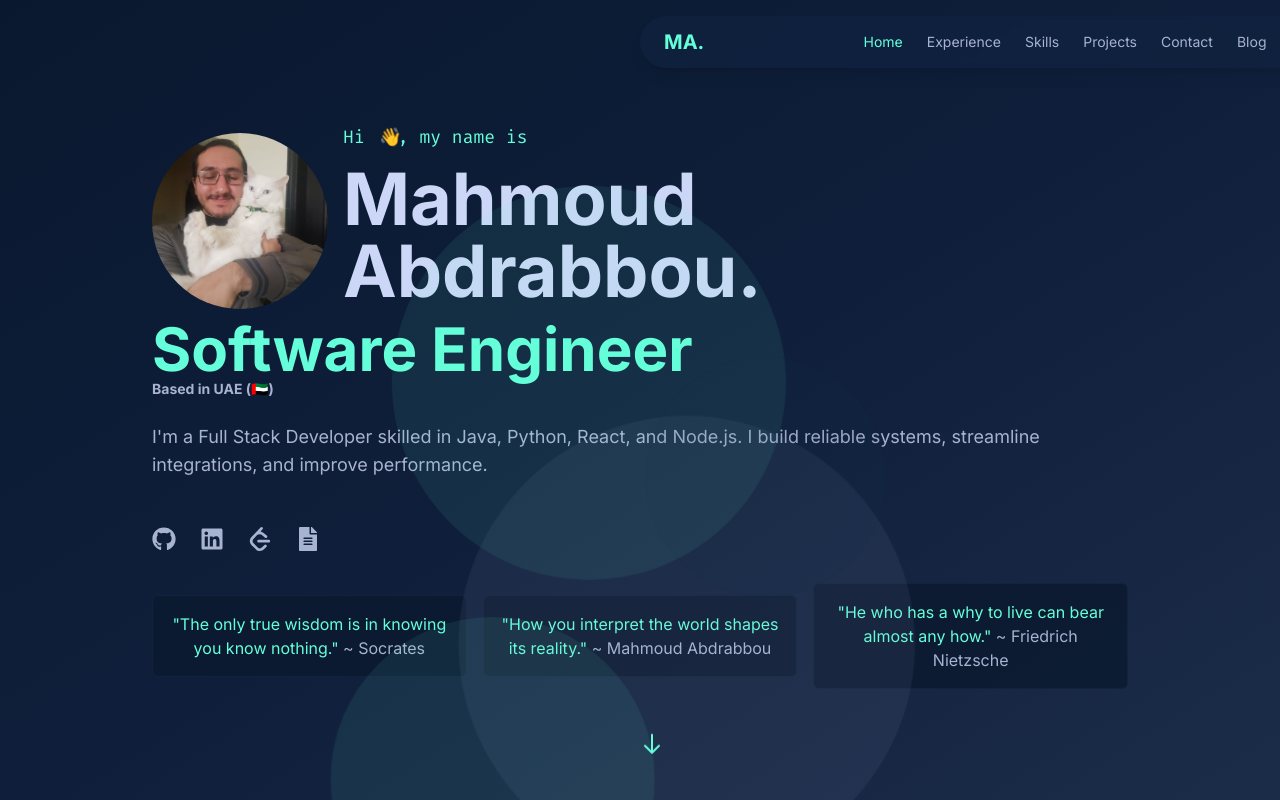
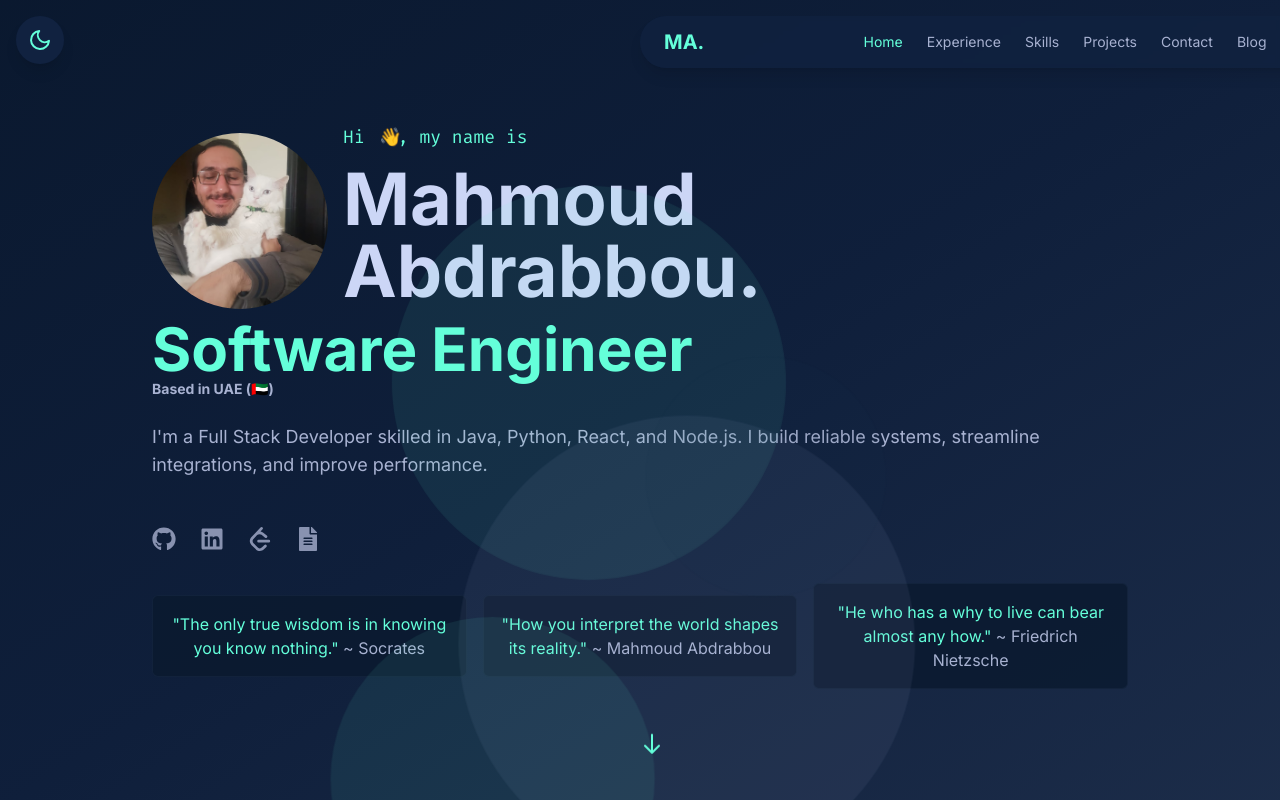
Before and after one commit to Eng-M-Abdrabbou/Portfolio-NEXT.JS, a Next.js app: page / in a window 1280 px wide. Shown: the top 800 px of the page. Built offline with nearby package versions, Linux system fonts and the light colour scheme.

Commit message:
feat: 🖼️ Dark and Light theme

```diff
--- /dev/null
+++ b/src/app/components/ThemeToggle.tsx
@@ -0,0 +1,92 @@
+'use client';
+
+import { useState, useEffect } from 'react';
+
+const ThemeToggle = () => {
+  const [theme, setTheme] = useState('dark');
+
+  console.log('ThemeToggle component rendering'); // Debug log outside effect
+
+  useEffect(() => {
+    // Read theme from localStorage on mount
+    const storedTheme = localStorage.getItem('theme');
+    console.log('ThemeToggle mounted. Stored theme:', storedTheme); // Debug log inside effect
+    if (storedTheme) {
+      setTheme(storedTheme);
+      document.documentElement.setAttribute('data-theme', storedTheme);
+    } else {
+      // Default to dark theme if no theme is found in localStorage
+      document.documentElement.setAttribute('data-theme', 'dark');
+    }
+  }, []); // Empty dependency array ensures this runs only once on mount
+
+  useEffect(() => {
+    // Update localStorage and the data-theme attribute whenever the theme state changes
+    localStorage.setItem('theme', theme);
+    document.documentElement.setAttribute('data-theme', theme);
+  }, [theme]); // Rerun effect when theme state changes
+
+  const toggleTheme = () => {
+    setTheme((prevTheme) => (prevTheme === 'dark' ? 'light' : 'dark'));
+  };
+
+  // SVG icons
+  const SunIcon = (
+    <svg
+      xmlns="http://www.w3.org/2000/svg"
+      width="24"
+      height="24"
+      viewBox="0 0 24 24"
+      fill="none"
+      stroke="currentColor"
+      strokeWidth="2"
+      strokeLinecap="round"
+      strokeLinejoin="round"
+      className="feather feather-sun"
+    >
+      <circle cx="12" cy="12" r="5"></circle>
+      <line x1="12" y1="1" x2="12" y2="3"></line>
+      <line x1="12" y1="21" x2="12" y2="23"></line>
+      <line x1="4.22" y1="4.22" x2="5.64" y2="5.64"></line>
+      <line x1="18.36" y1="18.36" x2="19.78" y2="19.78"></line>
+      <line x1="1" y1="12" x2="3" y2="12"></line>
+      <line x1="21" y1="12" x2="23" y2="12"></line>
+      <line x1="4.22" y1="19.78" x2="5.64" y2="18.36"></line>
+      <line x1="18.36" y1="5.64" x2="19.78" y2="4.22"></line>
+    </svg>
+  );
+
+  const MoonIcon = (
+    <svg
+      xmlns="http://www.w3.org/2000/svg"
+      width="24"
+      height="24"
+      viewBox="0 0 24 24"
+      fill="none"
+      stroke="currentColor"
+      strokeWidth="2"
+      strokeLinecap="round"
+      strokeLinejoin="round"
+      className="feather feather-moon"
+    >
+      <path d="M21 12.79A9 9 0 1 1 11.21 3 7 7 0 0 0 21 12.79z"></path>
+    </svg>
+  );
+
+  return (
+    <button
+      onClick={toggleTheme}
+      className="fixed top-4 left-4 p-3 rounded-full shadow-lg z-[1000] transition-colors duration-300"
+      style={{
+        backgroundColor: theme === 'dark' ? 'var(--card-background)' : 'var(--accent-color)',
+        color: theme === 'dark' ? 'var(--accent-color)' : 'var(--card-background)',
+      }}
+      aria-label={theme === 'dark' ? 'Switch to light theme' : 'Switch to dark theme'}
+      aria-pressed={theme === 'light'}
+    >
+      {theme === 'dark' ? MoonIcon : SunIcon}
+    </button>
+  );
+};
+
+export default ThemeToggle;
--- a/src/app/globals.css
+++ b/src/app/globals.css
@@ -7,46 +7,66 @@
   html {
     @apply scroll-smooth;
   }
+
+  /* Dark Theme Variables (Default) */
+  :root {
+    --background-color: #0a192f; /* navy */
+    --text-color: #8892b0; /* slate */
+    --heading-color: #ccd6f6; /* lightest-slate */
+    --accent-color: #64ffda; /* neon-green */
+    --card-background: #112240; /* light-navy */
+    --border-color: #233554; /* lightest-navy */
+    --scrollbar-thumb: #495670; /* dark-slate */
+    --scrollbar-track: #0a192f; /* navy */
+  }
+
+  /* Light Theme Variables */
+  html[data-theme='light'] {
+    --background-color: #f0f2f5; /* Light grey background */
+    --text-color: #333; /* Dark text */
+    --heading-color: #1a1a1a; /* Even darker headings */
+    --accent-color: #007bff; /* Blue accent */
+    --card-background: #ffffff; /* White cards */
+    --border-color: #ddd; /* Light grey border */
+    --scrollbar-thumb: #888; /* Grey scrollbar thumb */
+    --scrollbar-track: #f1f1f1; /* Light grey scrollbar track */
+  }
+
   body {
-    @apply bg-navy text-slate;
-     /* Use colors from tailwind config */
+    background-color: var(--background-color);
+    color: var(--text-color);
+    transition: background-color 0.3s ease, color 0.3s ease;
   }
+
   h1, h2, h3, h4, h5, h6 {
-    @apply font-semibold text-lightest-slate;
+    color: var(--heading-color);
   }
+
   ::-webkit-scrollbar {
     width: 8px;
-  }
-  ::-webkit-scrollbar-track {
-    background: #0a192f; /* navy */
-  }
-  ::-webkit-scrollbar-thumb {
-    background-color: #495670; /* dark-slate */
-    border-radius: 10px;
-    border: 2px solid #0a192f; /* navy */
-  }
-  ::-webkit-scrollbar-thumb:hover {
-    background-color: #8892b0; /* slate */
-  }
-  ::-webkit-scrollbar {
-    height: 0px;
-  }
-  ::-webkit-scrollbar-thumb {
-    background-color: #64ffda; /* neon-green */
-    border-radius: 10px;
-    border: 2px solid #0a192f; /* navy */
-  }
-  ::-webkit-scrollbar-thumb:hover {
-    background-color: #64ffda; /* neon-green */
+    height: 8px; /* Added height for horizontal scrollbar */
   }
 
+  ::-webkit-scrollbar-track {
+    background: var(--scrollbar-track);
+  }
+
+  ::-webkit-scrollbar-thumb {
+    background-color: var(--scrollbar-thumb);
+    border-radius: 10px;
+    border: 2px solid var(--scrollbar-track);
+  }
+
+  ::-webkit-scrollbar-thumb:hover {
+    background-color: var(--accent-color);
+  }
 }
 
 .tooltip {
   visibility: hidden;
   width: 180px;
-  background-color: #0a192f;
-  color: #fff;
+  background-color: var(--card-background);
+  color: var(--text-color);
   text-align: center;
   border-radius: 6px;
   padding: 5px 0;
@@ -58,6 +78,7 @@
   margin-bottom: -50px;
   opacity: 0;
   transition: opacity 0.3s;
+  border: 1px solid var(--border-color); /* Use border color variable */
 }
 
 .tooltip::after {
@@ -68,7 +89,7 @@
   margin-left: -5px;
   border-width: 5px;
   border-style: solid;
-  border-color: #0a192f transparent transparent transparent;
+  border-color: var(--card-background) transparent transparent transparent;
 }
 
 .tooltip-trigger:hover .tooltip {
@@ -82,8 +103,8 @@
 
 .tooltip {
   visibility: hidden;
-  background-color: #0a192f;
-  color: lightest-slate;
+  background-color: var(--card-background);
+  color: var(--text-color);
   text-align: center;
   border-radius: 6px;
   padding: 5px;
@@ -94,7 +115,7 @@
   transform: translateX(-50%);
   opacity: 0;
   transition: opacity 0.3s;
-  border: 1px solid #64ffda;
+  border: 1px solid var(--border-color);
 }
 
 .tooltip-container:hover .tooltip {
@@ -105,33 +126,46 @@
 
 @layer components {
   .section-heading {
-    @apply text-2xl md:text-3xl font-semibold text-lightest-slate mb-8 flex items-center;
+    @apply text-2xl md:text-3xl font-semibold mb-8 flex items-center;
+    color: var(--heading-color); /* Use heading color variable */
   }
   .section-heading::after {
     content: '';
-    @apply block h-[1px] w-full md:w-64 ml-4 bg-lightest-navy;
+    @apply block h-[1px] w-full md:w-64 ml-4;
+    background-color: var(--border-color); /* Use border color variable */
   }
   .section-container {
     @apply min-h-screen flex flex-col justify-center max-w-4xl mx-auto px-6 py-24 md:py-32;
   }
   .neon-text {
-    @apply text-neon-green;
+    color: var(--accent-color); /* Use accent color variable */
   }
   .link-styling {
-    @apply inline-block relative text-lightest-slate transition-colors duration-300 hover:text-neon-green focus:text-neon-green focus:outline-none;
+    @apply inline-block relative transition-colors duration-300 focus:outline-none;
+    color: var(--heading-color); /* Use heading color variable */
+  }
+  .link-styling:hover, .link-styling:focus {
+    color: var(--accent-color); /* Use accent color variable */
   }
   .link-styling::after {
     content: '';
-    @apply absolute bottom-0 left-0 w-0 h-[1px] bg-neon-green transition-all duration-300 ease-out;
+    @apply absolute bottom-0 left-0 w-0 h-[1px] transition-all duration-300 ease-out;
+    background-color: var(--accent-color); /* Use accent color variable */
   }
   .link-styling:hover::after, .link-styling:focus::after {
     @apply w-full;
   }
   .tag {
-    @apply inline-block bg-lightest-navy/10 text-neon-green text-xs font-mono px-3 py-1 rounded-full mr-2 mb-2;
+    @apply inline-block text-xs font-mono px-3 py-1 rounded-full mr-2 mb-2;
+    background-color: var(--border-color); /* Use border color variable */
+    color: var(--accent-color); /* Use accent color variable */
   }
   .icon-link {
-    @apply text-light-slate hover:text-neon-green transition-colors duration-300 text-2xl;
+    @apply transition-colors duration-300 text-2xl;
+    color: var(--text-color); /* Use text color variable */
+  }
+  .icon-link:hover {
+    color: var(--accent-color); /* Use accent color variable */
   }
   .hero-section:hover h1 {
     transform: translateY(-5px);
@@ -142,31 +176,43 @@
     transition: transform 0.3s ease-in-out;
   }
   .skill-card {
-    @apply bg-lightest-navy/10 backdrop-blur-sm rounded-lg p-3 border border-lightest-navy/30 hover:border-neon-green hover:bg-lightest-navy/20 transition-all duration-300;
+    @apply backdrop-blur-sm rounded-lg p-3 transition-all duration-300;
+    background-color: var(--card-background); /* Use card background variable */
+    border: 1px solid var(--border-color); /* Use border color variable */
+  }
+  .skill-card:hover {
+    border-color: var(--accent-color); /* Use accent color variable */
+    background-color: var(--border-color); /* Use border color variable */
   }
   .skill-card-title {
-    @apply text-sm text-light-slate mb-1;
+    @apply text-sm mb-1;
+    color: var(--text-color); /* Use text color variable */
   }
   .skill-card-icon {
-    @apply text-neon-green;
+    color: var(--accent-color); /* Use accent color variable */
   }
   .skill-category {
     @apply mb-8;
   }
   .skill-category-title {
-    @apply text-xl font-semibold text-lightest-slate mb-4;
+    @apply text-xl font-semibold mb-4;
+    color: var(--heading-color); /* Use heading color variable */
   }
   .skill-category-content {
     @apply grid grid-cols-2 sm:grid-cols-3 gap-3;
   }
   .achievement-card {
-    @apply bg-lightest-navy/10 backdrop-blur-sm rounded-lg p-4 border border-lightest-navy/30;
+    @apply backdrop-blur-sm rounded-lg p-4;
+    background-color: var(--card-background); /* Use card background variable */
+    border: 1px solid var(--border-color); /* Use border color variable */
   }
   .achievement-card-title {
-    @apply text-xl font-semibold text-lightest-slate mb-4;
+    @apply text-xl font-semibold mb-4;
+    color: var(--heading-color); /* Use heading color variable */
   }
   .achievement-list {
-    @apply list-disc list-outside space-y-1 pl-5 text-sm text-light-slate;
+    @apply list-disc list-outside space-y-1 pl-5 text-sm;
+    color: var(--text-color); /* Use text color variable */
   }
 }
 @keyframes subtle-move {
--- a/src/app/layout.tsx
+++ b/src/app/layout.tsx
@@ -2,6 +2,7 @@
 import type { Metadata } from "next";
 import { Inter, Fira_Code } from "next/font/google";
 import "./globals.css";
+import ThemeToggle from './components/ThemeToggle';
 
 const inter = Inter({
   subsets: ["latin"],
@@ -26,8 +27,9 @@ export default function RootLayout({
   children: React.ReactNode;
 }>) {
   return (
-    <html lang="en" className={`${inter.variable} ${firaCode.variable}`}>
-      <body className="bg-navy text-slate font-sans antialiased">
+    <html lang="en" className={`${inter.variable} ${firaCode.variable}`} suppressHydrationWarning>
+      <body>
+        <ThemeToggle />
         {children}
       </body>
     </html>
```
